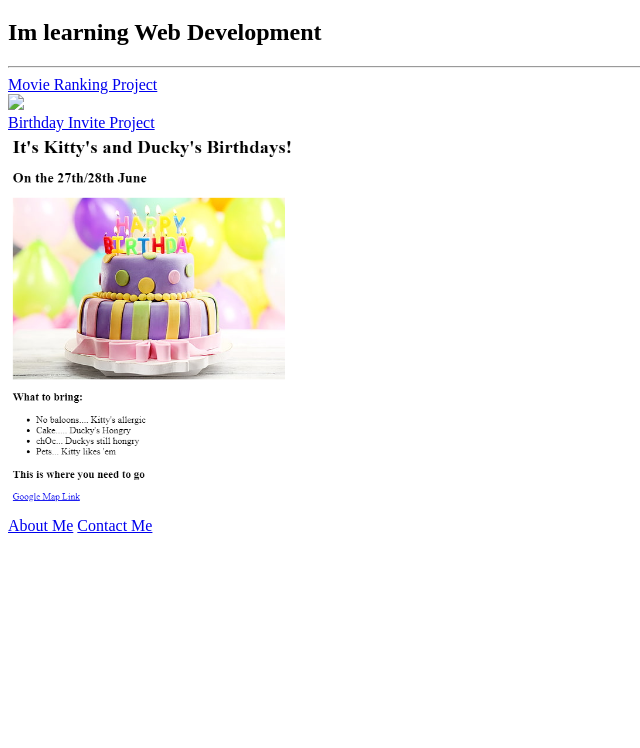
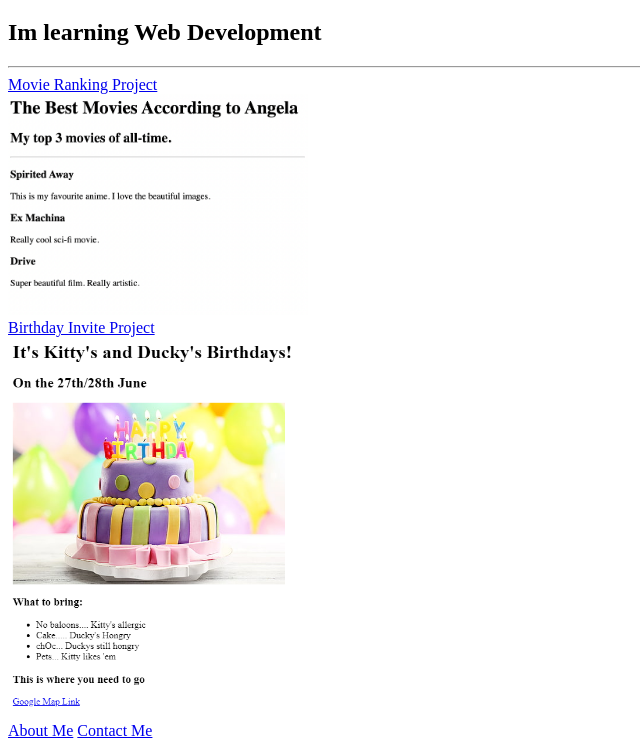
Before and after one commit to Mike5000c/html, a plain HTML site: page index.html in a window 1280 px wide. Shown: the part 61-809 px from the top of the page, without its empty margins (0-640 px from the left). Drawn offline with Linux system fonts and the light colour scheme.

Commit message:
Update index.html

```diff
--- a/index.html
+++ b/index.html
@@ -22,7 +22,7 @@
 <hr />
 <!-- TODO 5: Add a link to the project pages -->
 <a href="./public/movie-ranking.html">Movie Ranking Project</a><br />
-<a href="./public/movie-ranking.html"> <img src="./assets/images/movie-ranking.png/" width="300" ></a>
+<a href="./public/movie-ranking.html"> <img src="./assets/images/movie-ranking.png" width="300" ></a>
 <br />
 <a href="./public/birthday-invite.html">Birthday Invite Project</a><br />
 <a href="./public/birthday-invite.html"> <img src="./assets/images/birthday-invite.png" width="300"></a>
```
